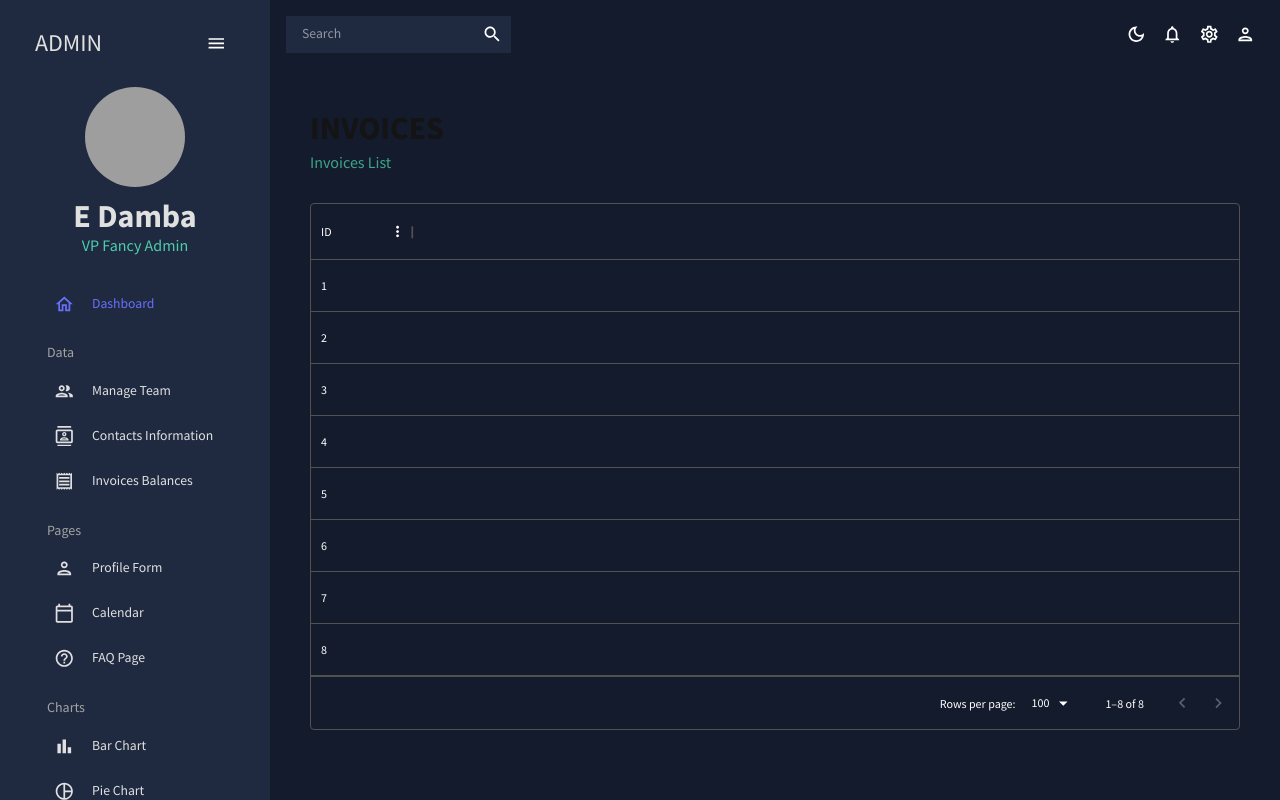
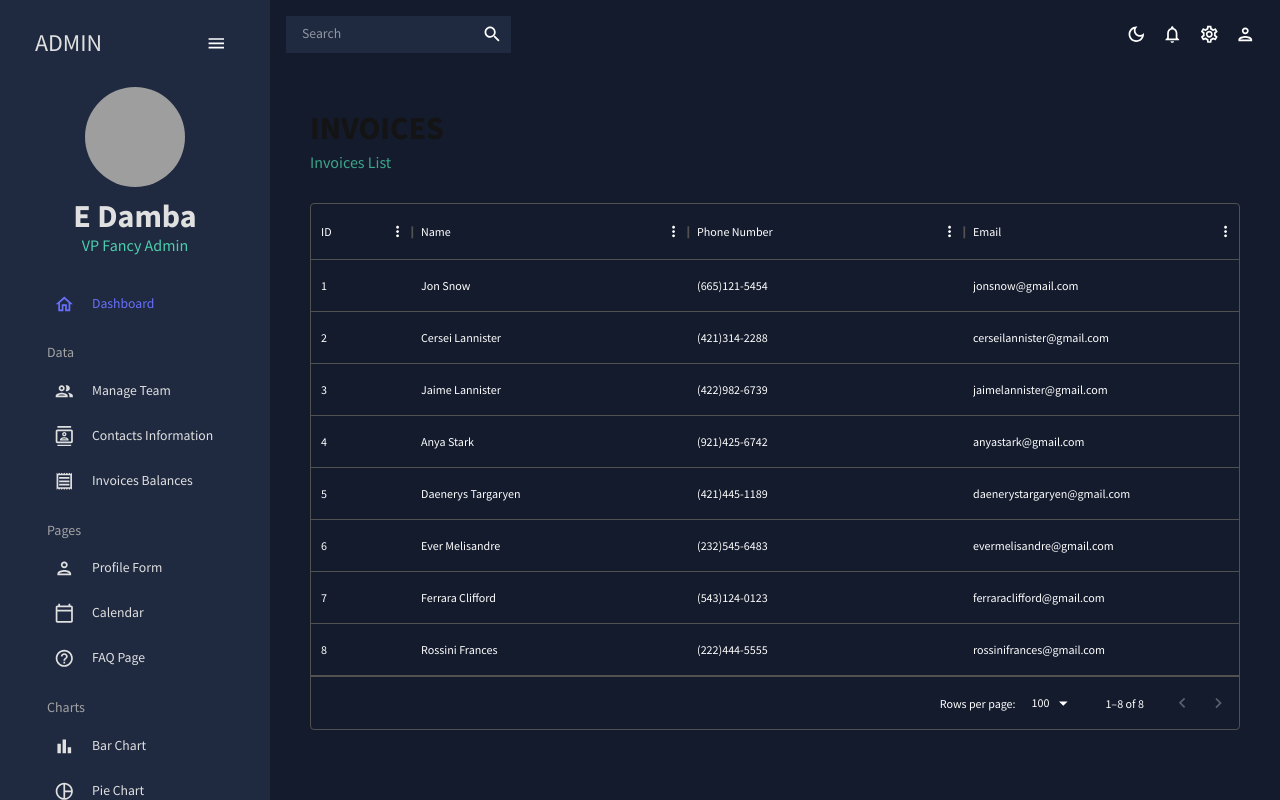
Before and after one commit to youngDevelopers/Admin-Dashboard, a React (Create React App) app: page /invoices in a window 1280 px wide. Built offline with nearby package versions, Linux system fonts and the light colour scheme; grey boxes are pictures that could not be loaded.

Commit message:
Setting the Columns for the DataGrid Table

```diff
--- a/src/scenes/invoices/Invoices.jsx
+++ b/src/scenes/invoices/Invoices.jsx
@@ -13,7 +13,26 @@ function Invoices() {
         {
             field: 'id',
             headerName: 'ID',
-        }
+        },
+
+        {
+            field: "name",
+            headerName: "Name",
+            flex: 1,
+            cellClassName: "name-column--cell",
+        },
+
+        {
+            field: "phone",
+            headerName: "Phone Number",
+            flex: 1,
+        },
+
+        {
+            field: "email",
+            headerName: "Email",
+            flex: 1,
+        },
     ]
 
     return (
```
